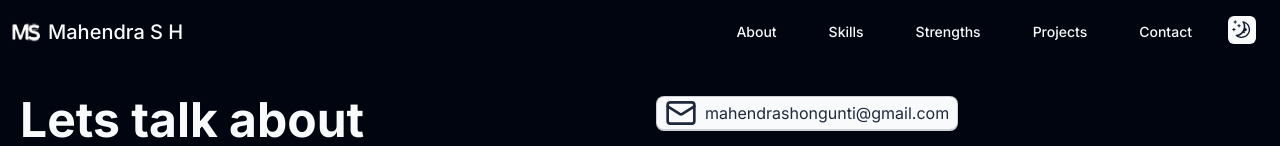
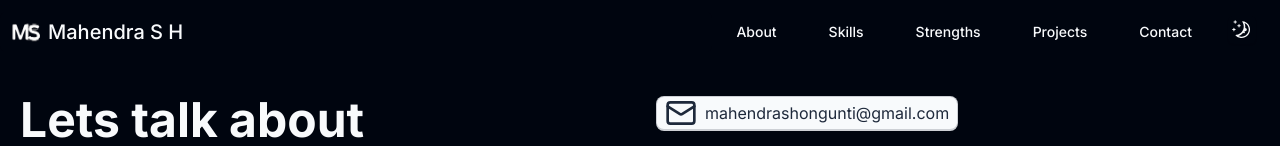
Before and after one commit to MahendraSH/resume-website, a Next.js app: page /contact in a window 1280 px wide. Shown: the top 146 px of the page. Built offline with nearby package versions, Linux system fonts and the light colour scheme.

Commit message:
scroll bar

```diff
--- a/app/contact/page.tsx
+++ b/app/contact/page.tsx
@@ -46,8 +46,8 @@ const ContactPage: FC<ContactPageProps> = ({}) => {
             </a>
             <span> mahendrashongunti@gmail.com</span>
           </div>
-          <Link href="https://github.com/MahendraSH/">
-            <div className=" mt-6 kbd bg-secondary-foreground text-secondary">
+          <Link href="https://github.com/MahendraSH/" className=" block">
+            <div className=" mt-6 kbd bg-secondary-foreground text-secondary ">
               <GitHubLogoIcon className=" h-8 w-8 mr-2" />
 
               <span> https://github.com/MahendraSH/</span>
--- a/app/globals.css
+++ b/app/globals.css
@@ -82,3 +82,46 @@ body,
   height: 100%;
   scroll-behavior: smooth;
 }
+
+
+
+/*
+html::-webkit-scrollbar {
+  display: none;
+}
+
+html {
+  scrollbar-width: none;
+}
+
+*/
+::-webkit-scrollbar {
+  width: 0.5rem;
+  height: 0.4rem;
+}
+
+/* Track */
+::-webkit-scrollbar-track {
+  background-color: hsl(0 0% 100%);
+  border-radius: 0.2rem;
+}
+
+.dark ::-webkit-scrollbar-track {
+  background: hsl(240 10% 3.9%);
+}
+/* Handle */
+::-webkit-scrollbar-thumb {
+  background: hsl(240 10% 3.9%);
+  border-radius: 5px;
+}
+.dark ::-webkit-scrollbar-thumb {
+  background-color: hsl(0 0% 100%);
+}
+
+/* Handle on hover */
+.dark ::-webkit-scrollbar-thumb:hover {
+  background: hsl(240, 6%, 51%);
+}
+ ::-webkit-scrollbar-thumb:hover {
+  background: hsl(214, 3%, 41%);
+}
--- a/components/hero.tsx
+++ b/components/hero.tsx
@@ -11,10 +11,10 @@ interface HeroProps {}
 const Hero: FC<HeroProps> = ({}) => {
   return (
     <>
-      <div className="hero min-h-screen   bg-[url('/images.jpeg')] dark:bg-[url('/image.png')]">
+      <div className="hero min-h-screen   bg-[url('/images.jpeg')] dark:bg-[url('/image.png')] ">
         <div className="hero-overlay  opacity-80  dark:opacity-40  "></div>
-        <div className="hero-content flex-col lg:flex-row m-auto">
-          <div className="card md:card-side  w-full h-full  shadow-md  shadow-primary glass    ">
+        <div className="hero-content flex-col lg:flex-row m-auto ">
+          <div className="card md:card-side  w-full h-full  shadow-md  shadow-primary glass      ">
             <figure>
               <div className=" flex-1  rounded-2xl ">
                 <div className=" md:w-80 sm:w-50  p-10 md:pr-12   max-h-90 ">
--- a/components/mode-toggle.tsx
+++ b/components/mode-toggle.tsx
@@ -17,8 +17,11 @@ export function ModeToggle() {
 
   return (
     <DropdownMenu>
-      <DropdownMenuTrigger asChild>
-        <Button  size="icon">
+      <DropdownMenuTrigger asChild  className=" ring-0">
+        <Button
+          variant="shadow"
+          size="icon"
+        >
           <SunIcon className="h-[1.2rem] w-[1.2rem] rotate-0 scale-100 transition-all dark:-rotate-90 dark:scale-0" />
           <MoonIcon className="absolute h-[1.2rem] w-[1.2rem] rotate-90 scale-0 transition-all dark:rotate-0 dark:scale-100" />
           <span className="sr-only">Toggle theme</span>
--- a/components/ui/button.tsx
+++ b/components/ui/button.tsx
@@ -18,6 +18,7 @@ const buttonVariants = cva(
           "bg-secondary text-secondary-foreground hover:bg-secondary/80",
         ghost: "hover:bg-accent hover:text-accent-foreground",
         link: "text-primary underline-offset-4 hover:underline",
+        shadow: " shadow-sm   ",
       },
       size: {
         default: "h-8 px-4 py-2",
@@ -31,7 +32,7 @@ const buttonVariants = cva(
       size: "default",
     },
   }
-)
+);
 
 export interface ButtonProps
   extends React.ButtonHTMLAttributes<HTMLButtonElement>,
```
